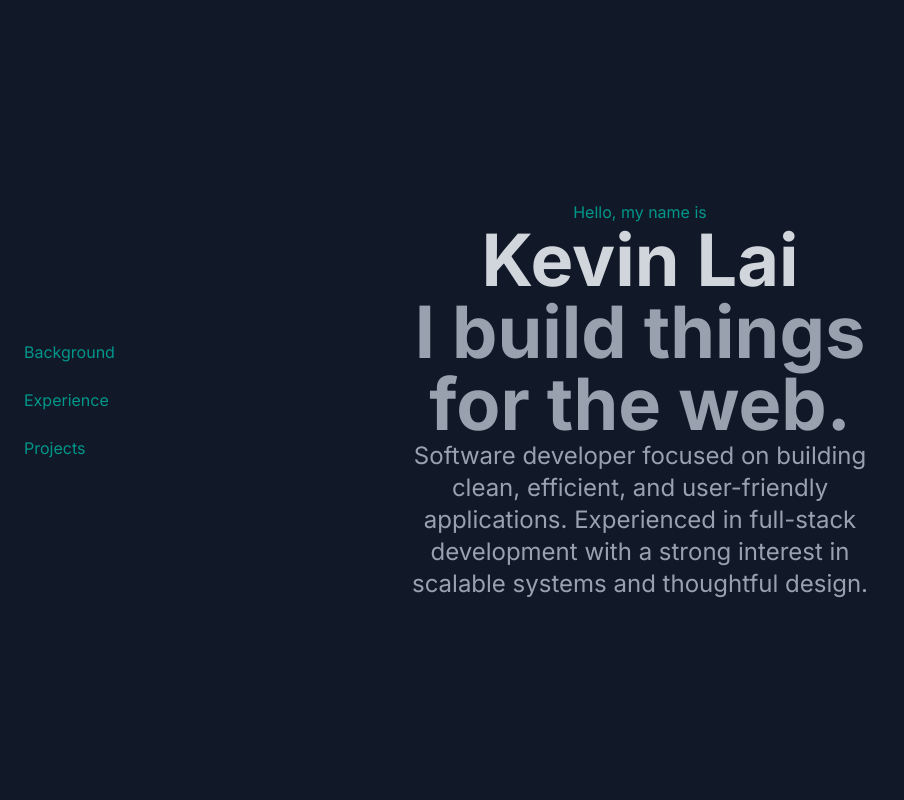
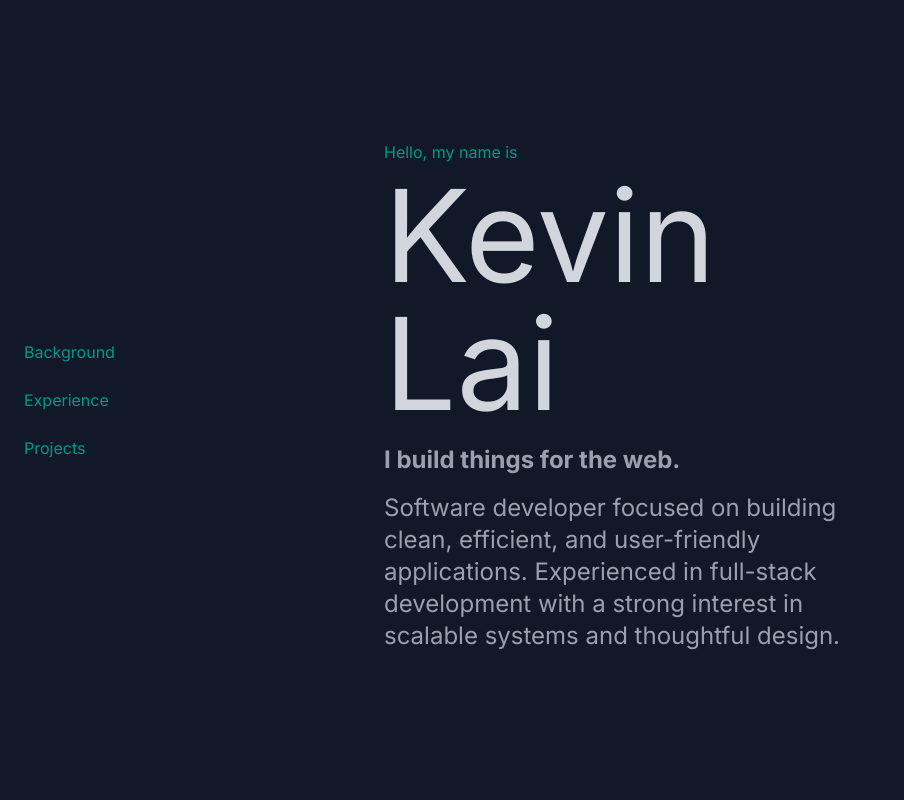
Before and after one commit to Dmitry-Oyawale/react-portfolio, a Next.js app: page / in a window 1280 px wide. Shown: the top 800 px of the page, without its empty margins (0-904 px from the left). Built offline with nearby package versions, Linux system fonts and the light colour scheme.

Commit message:
content fade-in

```diff
--- /dev/null
+++ b/pages/FadeIn.jsx
@@ -0,0 +1,33 @@
+import { useEffect, useRef, useState } from "react";
+
+export default function FadeIn({ children }) {
+  const ref = useRef(null);
+  const [visible, setVisible] = useState(false);
+
+  useEffect(() => {
+    const node = ref.current;
+    if (!node) return;
+
+    const observer = new IntersectionObserver(
+      ([entry]) => {
+        setVisible(entry.isIntersecting);
+      },
+      { threshold: 0.2 }
+    );
+
+    observer.observe(node);
+
+    return () => observer.disconnect();
+  }, []);
+
+  return (
+    <div
+      ref={ref}
+      className={`transition-all duration-1500 ease-out ${
+        visible ? "opacity-100 translate-y-0" : "opacity-0 translate-y-10"
+      }`}
+    >
+      {children}
+    </div>
+  );
+}
--- a/pages/index.js
+++ b/pages/index.js
@@ -1,5 +1,6 @@
 import Head from "next/head";
-import { useState } from "react";
+import {useState } from "react";
+import FadeIn from "../pages/FadeIn";
 
 export default function Home() {
   const [darkMode, setDarkMode] = useState(false);
@@ -12,41 +13,36 @@ export default function Home() {
             <link rel="icon" href="/favicon.ico" />
         </Head>
         <main className="text-teal-600 min-h-screen">
-            <nav className="w-48 fixed left-0 top-0 h-screen px-6 py-10 flex flex-col justify-center gap-6">
-                <a href="#background">
+            <nav className="z-50 w-48 fixed left-0 top-0 h-screen px-6 py-10 flex flex-col justify-center gap-6">
+                <a href="#background" className="cursor-pointer">
                     Background
                 </a>
-                <a href="#experience">
+                <a href="#experience" className="cursor-pointer">
                     Experience
                 </a>
-                <a href="#experience">
+                <a href="#projects" className="cursor-pointer">
                     Projects
                 </a>
             </nav>
             {/* Intro */}
-            <section className="min-h-screen px-100 flex flex-col justify-center items-center">
-                <div className="text-center">
+            <FadeIn>
+            <section className="min-h-screen px-96 flex flex-col justify-center">
                     <h5>
                         Hello, my name is
                     </h5>
-                </div>
-                <div className="text-center font-bold text-gray-300">
-                    <h1 className="text-7xl">
+                    <h1 className="py-2 text-gray-300 text-9xl">
                         Kevin Lai
                     </h1>
-                </div>
-                <div className="text-center font-bold text-gray-400">
-                    <h1 className="text-7xl">
+                    <h1 className="py-2 font-bold text-gray-400 text-2xl">
                         I build things for the web.
                     </h1>
-                </div>
-                <div className="text-center text-gray-400">
-                    <h1 className="text-2xl">
+                    <h1 className="py-2 text-gray-400 text-2xl">
                         Software developer focused on building clean, efficient, and user-friendly applications. Experienced in full-stack development with a strong interest in scalable systems and thoughtful design.
                     </h1>
-                </div>
             </section>
+            </FadeIn>
             {/* Background */}
+            <FadeIn>
             <section id="background" className="min-h-screen">
                 <div className=" px-80">
                     <h1 className="text-4xl">
@@ -60,7 +56,9 @@ export default function Home() {
                     </h1>
                 </div>
             </section>
+            </FadeIn>
             {/* Experience */}
+            <FadeIn>
             <section id="experience" className="min-h-screen">
                 <div className="px-80">
                     <h1 className="text-4xl">
@@ -68,8 +66,10 @@ export default function Home() {
                     </h1>
                 </div>
             </section>
+            </FadeIn>
             {/* Projects */}
-            <section id="projects">
+            <FadeIn>
+            <section id="projects" className="min-h-screen">
                 <h1 className="px-80 text-4xl">
                         Projects
                 </h1>
@@ -92,6 +92,7 @@ export default function Home() {
                     </h1>
                 </div>
             </section>
+            </FadeIn>
         </main>
     </div>
   );
```
